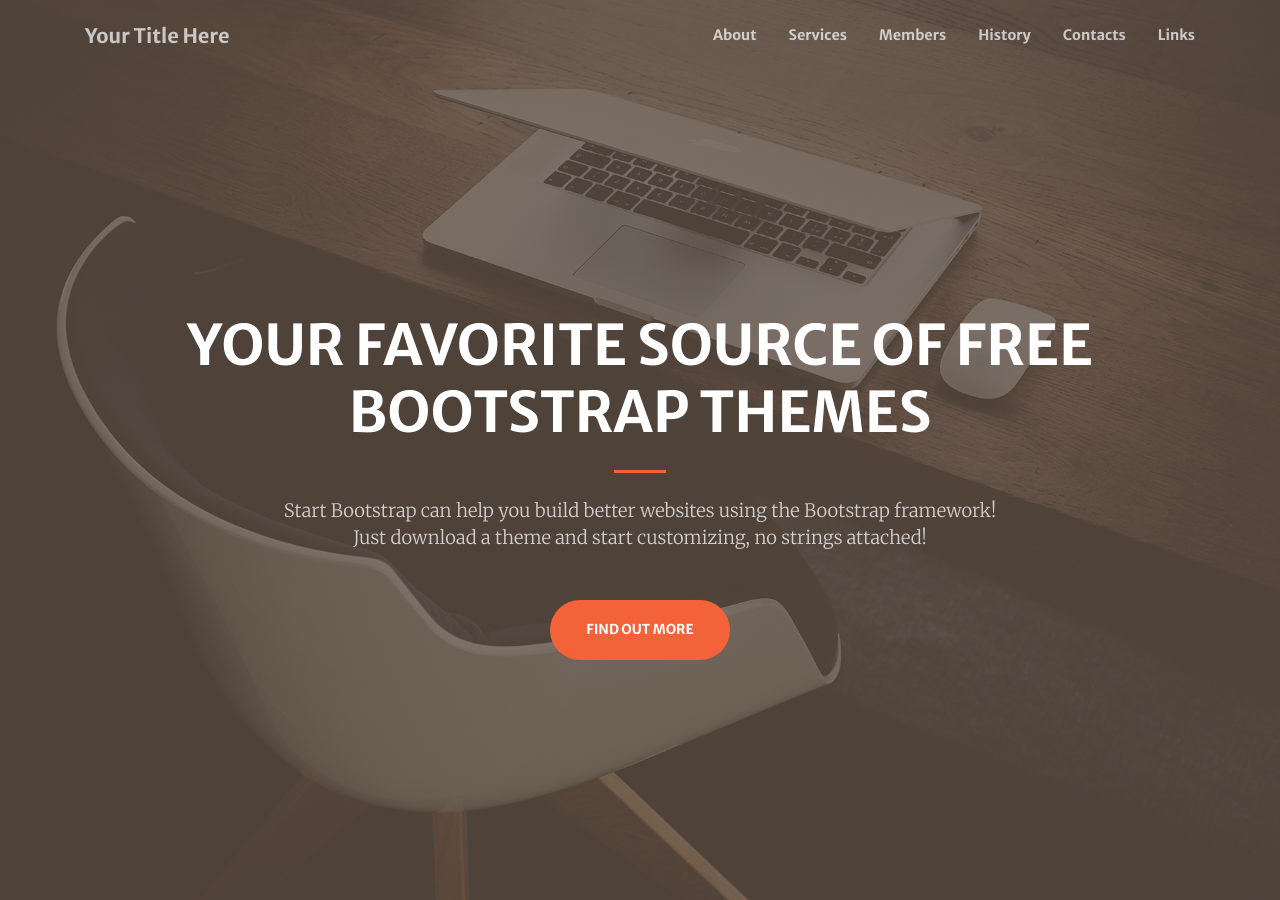
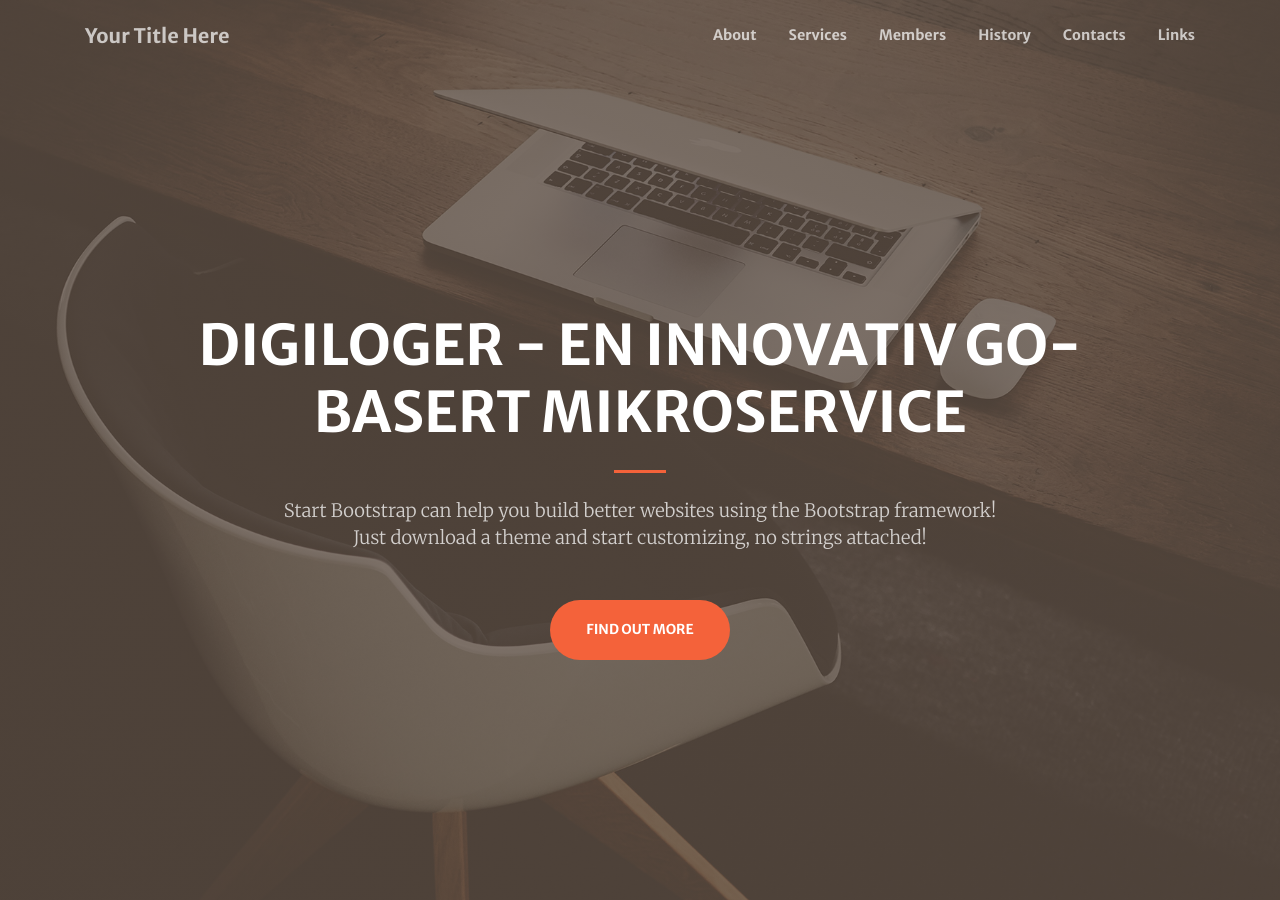
Before and after one commit to stackbit-projects/fabulous-kale-f7331, a Jekyll site: the page built from index.md, in a window 1280 px wide and 900 px high. Built offline with Jekyll 4.4.1, drawn with Linux system fonts in a browser that asks for light colours.

Commit message:
index.md: updated title in header

```diff
--- a/index.md
+++ b/index.md
@@ -1,37 +1,36 @@
 ---
 layout: home
 header:
-  title: Your Favorite Source of Free Bootstrap Themes
+  title: DigiLoger - En Innovativ Go-basert Mikroservice
   text: >
     Start Bootstrap can help you build better websites using the Bootstrap
     framework! Just download a theme and start customizing, no strings attached!
-  action: # action button is optional
+  action:
     label: Find Out More
     url: '#about'
-
-
 sections:
   - type: call-to-action.html
     section_id: about
     background_style: bg-primary
     title: We've got what you need!
-    text: Start Bootstrap has everything you need to get your new website up and running in no time! All of the templates and themes on Start Bootstrap are open source, free to download, and easy to use. No strings attached!
+    text: >-
+      Start Bootstrap has everything you need to get your new website up and
+      running in no time! All of the templates and themes on Start Bootstrap are
+      open source, free to download, and easy to use. No strings attached!
     actions:
       - title: Get Started!
         url: '#page-top'
         class: btn-light
-
   - type: services.html
     section_id: services
-    #background_style: bg-info
     title: At Your Service
     services:
       - title: Sturdy Templates
         text: Our templates are updated regularly so they don't break.
         icon: fa-gem text-info
-        url: https://startbootstrap.com/
+        url: 'https://startbootstrap.com/'
       - title: Ready to Ship
-        text: You can use this theme as is, or you can make changes!
+        text: 'You can use this theme as is, or you can make changes!'
         icon: fa-paper-plane
       - title: Up to Date
         text: We update dependencies to keep things fresh.
@@ -78,15 +70,13 @@ sections:
         text: This is a very short project description.
         icon: 6.jpg
         url: '#'
-
   - type: aside.html
     section_id: aside
     title: Free Download at Start Bootstrap!
     actions:
       - title: Download Now!
-        url: https://startbootstrap.com/themes/creative/
+        url: 'https://startbootstrap.com/themes/creative/'
         class: btn-light
-
   - type: members.html
     section_id: members
     title: Our Crew!
@@ -105,18 +95,17 @@ sections:
         image: assets/img/members/person3.jpg
         url: '#'
       - title: Todd E. Anderson
-        text: Drums, percussion.
+        text: 'Drums, percussion.'
         image: assets/img/members/person5.jpg
         url: '#'
       - title: Daniel T. Riley
-        text: Musician, songwriter, producer.
+        text: 'Musician, songwriter, producer.'
         image: assets/img/members/person6.jpg
         url: '#'
       - title: Ella P. Walter
         text: PR.
         image: assets/img/members/person7.jpg
         url: '#'
-
   - type: timeline.html
     section_id: timeline
     title: Major Achievements!
@@ -124,39 +113,35 @@ sections:
     last_image: assets/img/timeline-end.png
     actions:
       - image: assets/img/portfolio/thumbnails/1.jpg
-        title: >+
-          2017-2018
-          **Humble Beginnings**
+        title: |
+          2017-2018 **Humble Beginnings**
         text: >-
           We begun with small group of people willing to work hard and make our
           teaching skills worth , in front of all others!
       - image: assets/img/portfolio/thumbnails/2.jpg
-        title: >+
-          November 2019
-          An Coaching started
+        title: |
+          November 2019 An Coaching started
         text: >-
-          We started to gather like minded people and started our stategies
-          and future plans to them. As a result , interested people joined us!
-
+          We started to gather like minded people and started our stategies and
+          future plans to them. As a result , interested people joined us!
   - type: contact.html
     section_id: contacts
     title: Let's Get In Touch!
     text: >-
-      Ready to start your next project with us? Give us a call or send us an email
-      and we will get back to you as soon as possible!
+      Ready to start your next project with us? Give us a call or send us an
+      email and we will get back to you as soon as possible!
     actions:
-    - title: +1 (202) 555-014
-      icon: fa-phone
-    - title: E-Mail
-      icon: fa-envelope
-      url: mailto:contact@yourwebsite.com
-    - title: Twitter
-      icon: fa-twitter
-      icon_type: fab
-      url: '#'
-    - title: Facebook
-      icon: fa-facebook
-      icon_type: fab
-      url: '#'
-
+      - title: +1 (202) 555-014
+        icon: fa-phone
+      - title: E-Mail
+        icon: fa-envelope
+        url: 'mailto:contact@yourwebsite.com'
+      - title: Twitter
+        icon: fa-twitter
+        icon_type: fab
+        url: '#'
+      - title: Facebook
+        icon: fa-facebook
+        icon_type: fab
+        url: '#'
 ---
```
Also changed, not shown: other parts of index.md (+0 -7 lines).
